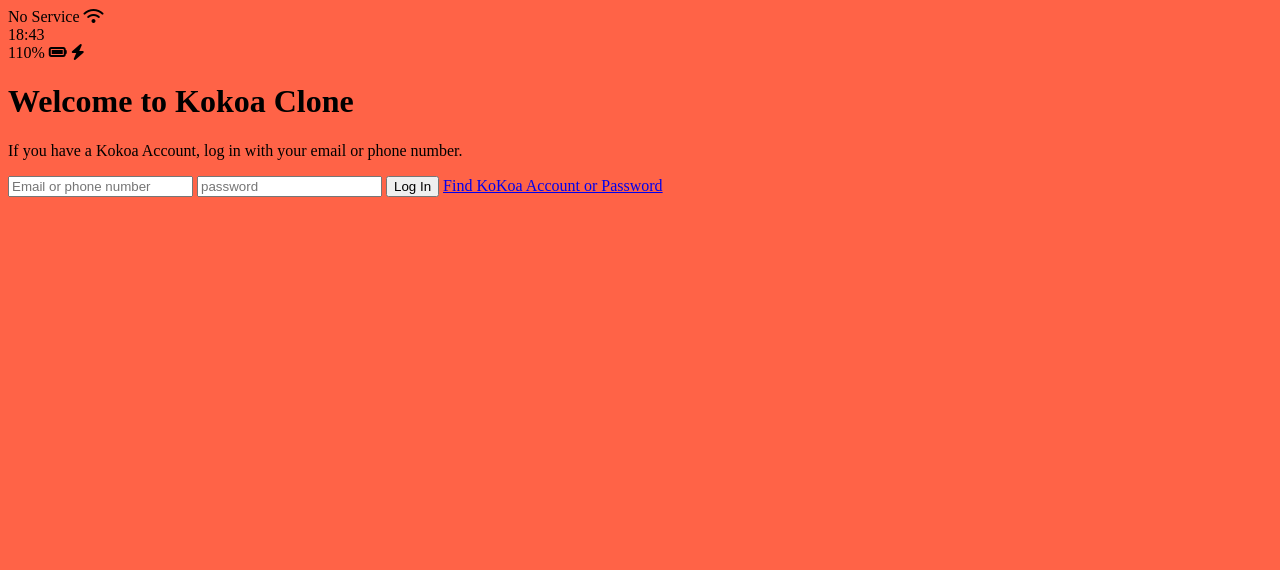
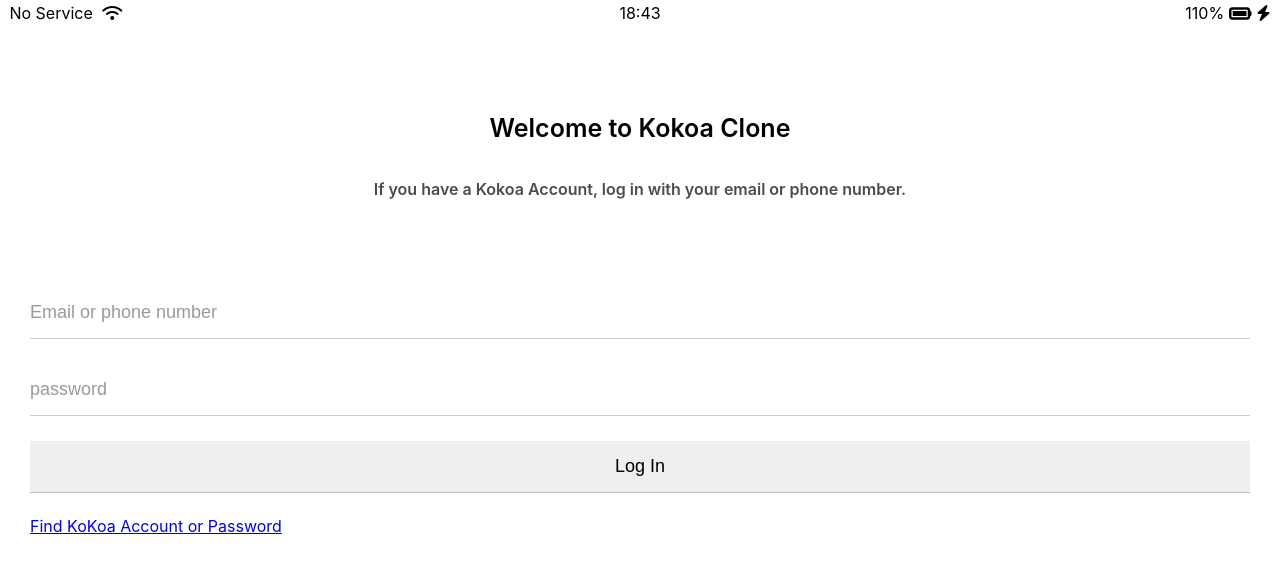
Before and after one commit to byulcode/front-end-study, a plain HTML site: page kokoa-clone/index.html in a window 1280 px wide. Drawn offline with Linux system fonts and the light colour scheme.

Commit message:
log in form css

```diff
--- a/chromeApp/css/style.css
+++ b/chromeApp/css/style.css
@@ -1,3 +1,22 @@
 .hidden {
   display: none;
 }
+
+img {
+  /*배경 이미지 화면에 꽉 차게 하기*/
+  position: absolute;
+  top: 0;
+  left: 0;
+  width: 100%;
+  height: 100%;
+  z-index: -1;
+  animation: fadeIn 0.5s ease-in-out;
+}
+
+body {
+  display: flex;
+  justify-content: center;
+  align-items: center;
+  width: 100%;
+
+}
--- /dev/null
+++ b/kokoa-clone/css/reset.css
@@ -0,0 +1,128 @@
+html,
+body,
+div,
+span,
+applet,
+object,
+iframe,
+h1,
+h2,
+h3,
+h4,
+h5,
+h6,
+p,
+blockquote,
+pre,
+a,
+abbr,
+acronym,
+address,
+big,
+cite,
+code,
+del,
+dfn,
+em,
+img,
+ins,
+kbd,
+q,
+s,
+samp,
+small,
+strike,
+strong,
+sub,
+sup,
+tt,
+var,
+b,
+u,
+i,
+center,
+dl,
+dt,
+dd,
+ol,
+ul,
+li,
+fieldset,
+form,
+label,
+legend,
+table,
+caption,
+tbody,
+tfoot,
+thead,
+tr,
+th,
+td,
+article,
+aside,
+canvas,
+details,
+embed,
+figure,
+figcaption,
+footer,
+header,
+hgroup,
+menu,
+nav,
+output,
+ruby,
+section,
+summary,
+time,
+mark,
+audio,
+video {
+  margin: 0;
+  padding: 0;
+  border: 0;
+  font-size: 100%;
+  font: inherit;
+  vertical-align: baseline;
+}
+/* HTML5 display-role reset for older browsers */
+article,
+aside,
+details,
+figcaption,
+figure,
+footer,
+header,
+hgroup,
+menu,
+nav,
+section {
+  display: block;
+}
+body {
+  line-height: 1;
+}
+ol,
+ul {
+  list-style: none;
+}
+blockquote,
+q {
+  quotes: none;
+}
+blockquote:before,
+blockquote:after,
+q:before,
+q:after {
+  content: "";
+  content: none;
+}
+table {
+  border-collapse: collapse;
+  border-spacing: 0;
+}
+
+input:focus {
+  outline: none;
+}
--- /dev/null
+++ b/kokoa-clone/css/status-bar.css
@@ -0,0 +1,28 @@
+.status-bar {
+  display: flex;
+  justify-content: center;
+  padding: 5px 3px;
+}
+
+.status-bar__column {
+  width: 33%;
+}
+
+.status-bar__column:first-child span {
+  margin-right: 5px;
+}
+
+.status-bar__column:nth-child(2) {
+  display: flex;
+  justify-content: center;
+}
+
+.status-bar__column:last-child {
+  display: flex;
+  justify-content: flex-end;
+  align-items: center;
+}
+
+.status-bar__column .fa-battery-full {
+  margin: 0px 5px;
+}
--- a/kokoa-clone/css/styles.css
+++ b/kokoa-clone/css/styles.css
@@ -1,3 +1,51 @@
+@import "reset.css";
+@import "status-bar.css";
+@import "variables.css";
+@import url("https://fonts.googleapis.com/css2?family=Open+Sans:wght@400;600&display=swap");
+
 body {
-  background-color: tomato;
+  font-family: -apple-system, BlinkMacSystemFont, "Segoe UI", Roboto, Oxygen,
+    Ubuntu, Cantarell, "Open Sans", "Helvetica Neue", sans-serif;
 }
+
+.welcome-header {
+  margin: 90px 0px;
+  text-align: center;
+  display: flex;
+  flex-direction: column;
+  align-items: center;
+  font-weight: 600;
+}
+
+.welcome-header__title {
+  margin-bottom: 40px;
+  font-size: 25px;
+}
+
+.welcome-header__text {
+  width: 60%;
+  opacity: 0.7;
+}
+
+#login-form {
+  display: flex;
+  flex-direction: column;
+  margin: 0px 30px;
+}
+
+#login-form input {
+  border: none;
+  padding: 15px 0px;
+  font-size: 18px;
+  border-bottom: 1px solid rgba(0, 0, 0, 0.2);
+  margin-bottom: 25px;
+  transition: border-color 0.3s ease-in-out;
+}
+
+#login-form input::placeholder {
+  color: rgba(0, 0, 0, 0.4);
+}
+
+#login-form input:focus {
+  border-color: var(--yellow);
+}
--- /dev/null
+++ b/kokoa-clone/css/variables.css
@@ -0,0 +1,3 @@
+:root {
+  --yellow: #fae100;
+}
--- a/kokoa-clone/index.html
+++ b/kokoa-clone/index.html
@@ -8,7 +8,7 @@
     <title>Welcome to Kokoa Talk</title>
 </head>
 <body>
-    <div id="status-bar">
+    <div class="status-bar">
         <div class="status-bar__column">
             <span>No Service</span>
             <i class="fas fa-wifi"></i>
@@ -18,7 +18,7 @@
         </div>
         <div class="status-bar__column">
             <span>110%</span>
-            <i class="fas fa-battery-full"></i>
+            <i class="fas fa-battery-full fa-lg"></i>
             <i class="fas fa-bolt"></i>
         </div>
     </div>
```
Also changed, not shown: kokoa-clone/img/som.png (deleted).
